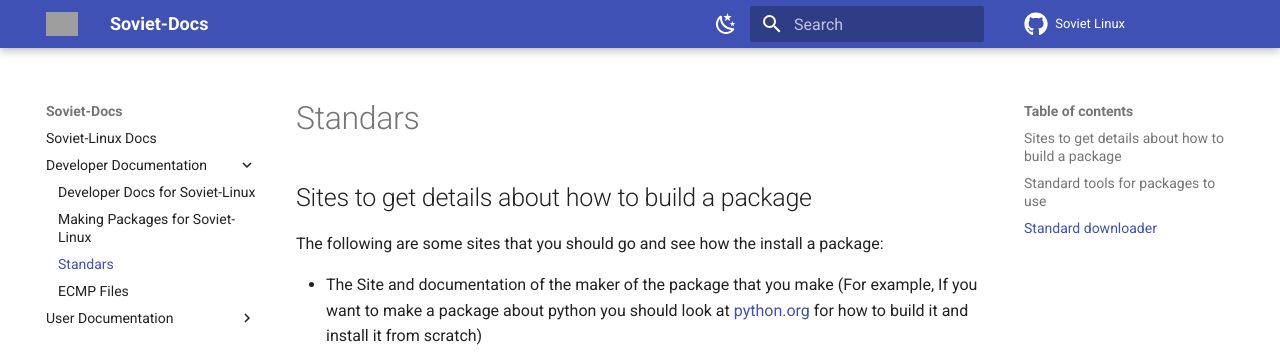
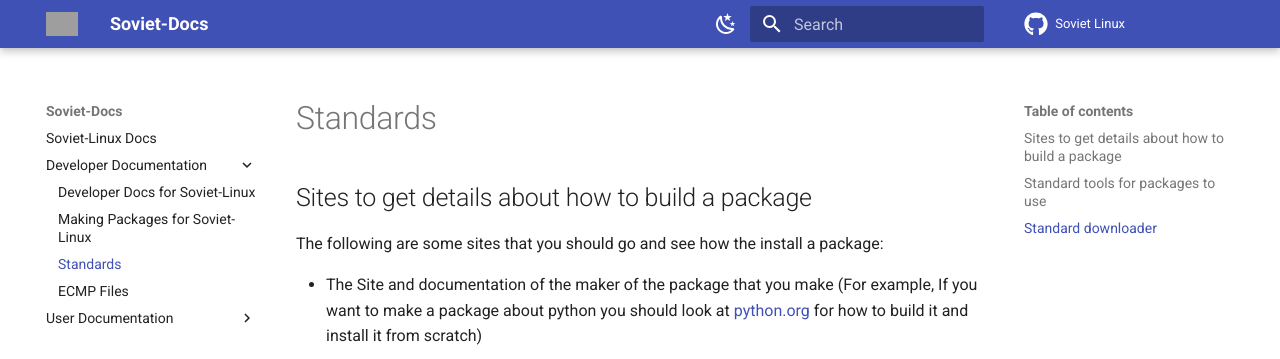
Before and after one commit to Soviet-Linux/Soviet-Docs, an MkDocs documentation site: the page built from docs/Developer Documentation/Standard Conventions.md, in a window 1280 px wide. Shown: the top 359 px of the page. Built offline with MkDocs 1.6.1 and Material for MkDocs 9.7.7, drawn with Linux system fonts in a browser that asks for light colours; grey boxes are pictures that could not be loaded.

Commit message:
fixed spelling mistake

```diff
--- a/docs/Developer Documentation/Standard Conventions.md
+++ b/docs/Developer Documentation/Standard Conventions.md
@@ -1,4 +1,4 @@
-# Standars
+# Standards
 
 ## Sites to get details about how to build a package
 
```
